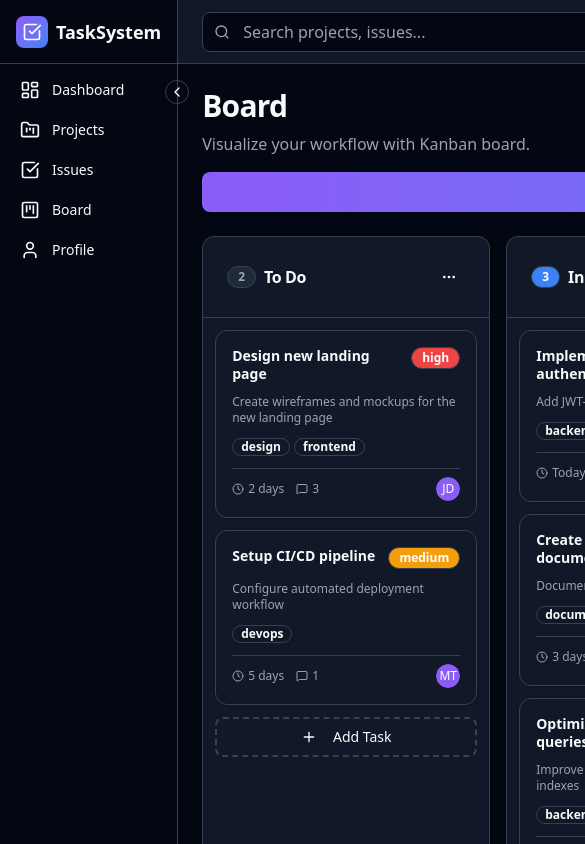
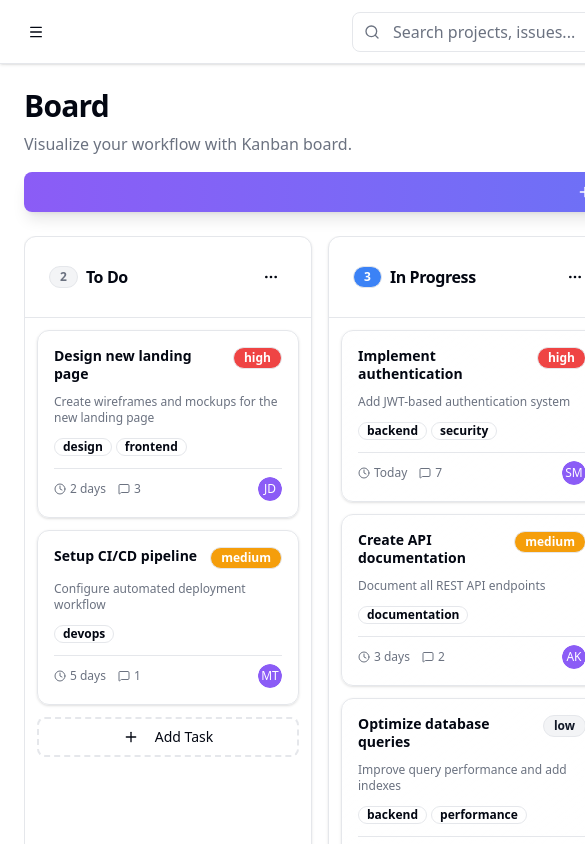
Before and after one commit to PioZac002/TaskSystemFront, a React (Vite) app: page /board in a window 390 px wide. Shown: the top 844 px of the page, 585 px wide, since content can reach past the window. Built offline with nearby package versions, Linux system fonts and the light colour scheme.

Commit message:
added dark theme toggle & fixed responsive view on mobile devices except Kanban Board

```diff
--- a/dev-dist/sw.js
+++ b/dev-dist/sw.js
@@ -82,7 +82,7 @@ define(['./workbox-54d0af47'], (function (workbox) { 'use strict';
     "revision": "3ca0b8505b4bec776b69afdba2768812"
   }, {
     "url": "index.html",
-    "revision": "0.rum0s84r3m8"
+    "revision": "0.ffrqdosrm0o"
   }], {});
   workbox.cleanupOutdatedCaches();
   workbox.registerRoute(new workbox.NavigationRoute(workbox.createHandlerBoundToURL("index.html"), {
--- /dev/null
+++ b/src/components/common/ThemeToggle.jsx
@@ -0,0 +1,38 @@
+import { Moon, Sun } from "lucide-react";
+import { Button } from "@/components/ui/button";
+import { useEffect, useState } from "react";
+
+export const ThemeToggle = () => {
+    const [theme, setTheme] = useState("light"); // domyślny motyw
+    const [mounted, setMounted] = useState(false);
+
+    useEffect(() => {
+        setMounted(true);
+        // Ustaw motyw z localStorage lub domyślnego
+        const savedTheme = localStorage.getItem("theme") || (window.matchMedia("(prefers-color-scheme: dark)").matches ? "dark" : "light");
+        setTheme(savedTheme);
+        document.documentElement.classList.toggle("dark", savedTheme === "dark");
+    }, []);
+
+    // Funkcja przełączająca motyw
+    const toggleTheme = () => {
+        const newTheme = theme === "dark" ? "light" : "dark";
+        setTheme(newTheme);
+        document.documentElement.classList.toggle("dark", newTheme === "dark");
+        localStorage.setItem("theme", newTheme);
+    };
+
+    if (!mounted) {
+        return (
+            <Button variant="ghost" size="icon" disabled>
+                <Sun className="h-5 w-5" />
+            </Button>
+        );
+    }
+
+    return (
+        <Button variant="ghost" size="icon" onClick={toggleTheme} aria-label="Toggle theme">
+            {theme === "dark" ? <Sun className="h-5 w-5" /> : <Moon className="h-5 w-5" />}
+        </Button>
+    );
+};
--- a/src/components/layout/Sidebar.jsx
+++ b/src/components/layout/Sidebar.jsx
@@ -1,4 +1,4 @@
-import React, { useState } from "react";
+import { useState } from "react";
 import { NavLink } from "react-router-dom";
 import {
     LayoutDashboard,
@@ -25,21 +25,20 @@ export const Sidebar = () => {
     return (
         <aside
             className={cn(
-                "relative flex flex-col border-r border-sidebar-border bg-sidebar transition-all duration-300",
+                "relative hidden md:flex flex-col border-r border-sidebar-border bg-sidebar transition-all duration-300",
                 collapsed ? "w-16" : "w-64"
             )}
         >
             {/* Logo */}
             <div className="flex h-16 items-center justify-between border-b border-sidebar-border px-4">
-                {!collapsed && (
+                {!collapsed ? (
                     <div className="flex items-center gap-2">
                         <div className="flex h-8 w-8 items-center justify-center rounded-md bg-gradient-to-br from-primary to-accent">
                             <CheckSquare className="h-5 w-5 text-primary-foreground" />
                         </div>
                         <span className="text-lg font-bold text-sidebar-foreground">TaskSystem</span>
                     </div>
-                )}
-                {collapsed && (
+                ) : (
                     <div className="flex h-8 w-8 items-center justify-center rounded-md bg-gradient-to-br from-primary to-accent mx-auto">
                         <CheckSquare className="h-5 w-5 text-primary-foreground" />
                     </div>
--- a/src/components/layout/TopBar.jsx
+++ b/src/components/layout/TopBar.jsx
@@ -1,5 +1,9 @@
-import React from "react";
-import { Bell, Search, LogOut, Settings } from "lucide-react";
+import { useState } from "react";
+import { Bell, Search, LogOut, Settings, Menu, X } from "lucide-react";
+import { NavLink, useNavigate } from "react-router-dom";
+import { LayoutDashboard, FolderKanban, ListTodo, Trello, UserCircle } from "lucide-react";
+import { useAuthStore } from "@/store/authStore";
+import { cn } from "@/lib/utils";
 import { Avatar, AvatarFallback, AvatarImage } from "@/components/ui/avatar";
 import { Button } from "@/components/ui/button";
 import { Input } from "@/components/ui/input";
@@ -11,13 +15,41 @@ import {
     DropdownMenuSeparator,
     DropdownMenuTrigger,
 } from "@/components/ui/dropdown-menu";
-import { useNavigate } from "react-router-dom";
+import { ThemeToggle } from "@/components/common/ThemeToggle";
+
+const navItems = [
+    { title: "Dashboard", url: "/dashboard", icon: LayoutDashboard },
+    { title: "Projects", url: "/projects", icon: FolderKanban },
+    { title: "Issues", url: "/issues", icon: ListTodo },
+    { title: "Board", url: "/board", icon: Trello },
+    { title: "Profile", url: "/profile", icon: UserCircle },
+];
 
 export const TopBar = () => {
     const navigate = useNavigate();
+    const [mobileMenuOpen, setMobileMenuOpen] = useState(false);
+    const user = useAuthStore((state) => state.user);
+    const logout = useAuthStore((state) => state.logout);
+
+    const handleLogout = () => {
+        logout();
+        navigate("/login");
+    };
 
     return (
-        <header className="flex h-16 items-center justify-between border-b border-border bg-card px-6 shadow-sm">
+        <>
+            <header className="sticky top-0 z-50 flex h-16 items-center justify-between border-b border-border bg-card px-4 md:px-6 shadow-sm">
+                <Button
+                    variant="ghost"
+                    size="icon"
+                    className="md:hidden"
+                    onClick={() => setMobileMenuOpen(!mobileMenuOpen)}
+                    aria-label="Toggle menu"
+                    aria-expanded={mobileMenuOpen}
+                >
+                    {mobileMenuOpen ? <X className="h-5 w-5" /> : <Menu className="h-5 w-5" />}
+                </Button>
+
                 {/* Search */}
                 <div className="flex flex-1 items-center gap-4 max-w-md">
                     <div className="relative w-full">
@@ -31,7 +63,10 @@ export const TopBar = () => {
                 </div>
 
                 {/* Actions */}
-            <div className="flex items-center gap-4">
+                <div className="flex items-center gap-2">
+                    {/* Theme Toggle */}
+                    <ThemeToggle />
+
                     {/* Notifications */}
                     <Button variant="ghost" size="icon" className="relative">
                         <Bell className="h-5 w-5" />
@@ -44,15 +79,17 @@ export const TopBar = () => {
                             <Button variant="ghost" className="relative h-10 w-10 rounded-full">
                                 <Avatar className="h-10 w-10">
                                     <AvatarImage src="" alt="User" />
-                                <AvatarFallback className="bg-primary text-primary-foreground">JD</AvatarFallback>
+                                    <AvatarFallback className="bg-primary text-primary-foreground">
+                                        {user?.name?.substring(0, 2).toUpperCase() || "JD"}
+                                    </AvatarFallback>
                                 </Avatar>
                             </Button>
                         </DropdownMenuTrigger>
                         <DropdownMenuContent className="w-56 bg-popover" align="end">
                             <DropdownMenuLabel className="font-normal">
                                 <div className="flex flex-col space-y-1">
-                                <p className="text-sm font-medium leading-none">John Doe</p>
-                                <p className="text-xs leading-none text-muted-foreground">john@example.com</p>
+                                    <p className="text-sm font-medium leading-none">{user?.name || "John Doe"}</p>
+                                    <p className="text-xs leading-none text-muted-foreground">{user?.email || "john@example.com"}</p>
                                 </div>
                             </DropdownMenuLabel>
                             <DropdownMenuSeparator />
@@ -60,7 +97,7 @@ export const TopBar = () => {
                                 <Settings className="mr-2 h-4 w-4" />
                                 <span>Settings</span>
                             </DropdownMenuItem>
-                        <DropdownMenuItem onClick={() => navigate("/")}>
+                            <DropdownMenuItem onClick={handleLogout}>
                                 <LogOut className="mr-2 h-4 w-4" />
                                 <span>Log out</span>
                             </DropdownMenuItem>
@@ -68,5 +105,35 @@ export const TopBar = () => {
                     </DropdownMenu>
                 </div>
             </header>
+
+            {/* Mobile Navigation Menu - Dropdown from top */}
+            <nav
+                className={cn(
+                    "md:hidden fixed top-16 left-0 right-0 z-40 bg-card border-b border-border shadow-lg transition-all duration-300 ease-in-out",
+                    mobileMenuOpen ? "opacity-100 translate-y-0" : "opacity-0 -translate-y-full pointer-events-none"
+                )}
+                aria-hidden={!mobileMenuOpen}
+            >
+                <div className="flex flex-col p-4 space-y-1 max-h-[calc(100vh-4rem)] overflow-y-auto">
+                    {navItems.map((item) => (
+                        <NavLink
+                            key={item.url}
+                            to={item.url}
+                            onClick={() => setMobileMenuOpen(false)}
+                            className={({ isActive }) =>
+                                cn(
+                                    "flex items-center gap-3 px-4 py-3 rounded-lg transition-all",
+                                    "hover:bg-accent focus:bg-accent focus:outline-none focus-visible:ring-2 focus-visible:ring-primary",
+                                    isActive ? "bg-primary/10 text-primary font-medium" : "text-muted-foreground"
+                                )
+                            }
+                        >
+                            <item.icon className="h-5 w-5" />
+                            <span>{item.title}</span>
+                        </NavLink>
+                    ))}
+                </div>
+            </nav>
+        </>
     );
 };
--- a/src/index.css
+++ b/src/index.css
@@ -44,8 +44,7 @@
 }
 
 /* Dark mode */
-@media (prefers-color-scheme: dark) {
-  @theme {
+.dark {
   --color-background: #030712;
   --color-foreground: #f9fafb;
   --color-card: #111827;
@@ -54,7 +53,6 @@
   --color-muted-foreground: #9ca3af;
   --color-border: #374151;
   --color-input: #374151;
-  }
 }
 
 /* Custom Utilities dla Tailwind v4 */
```
Lines whose indentation alone changed are shown as unchanged.
